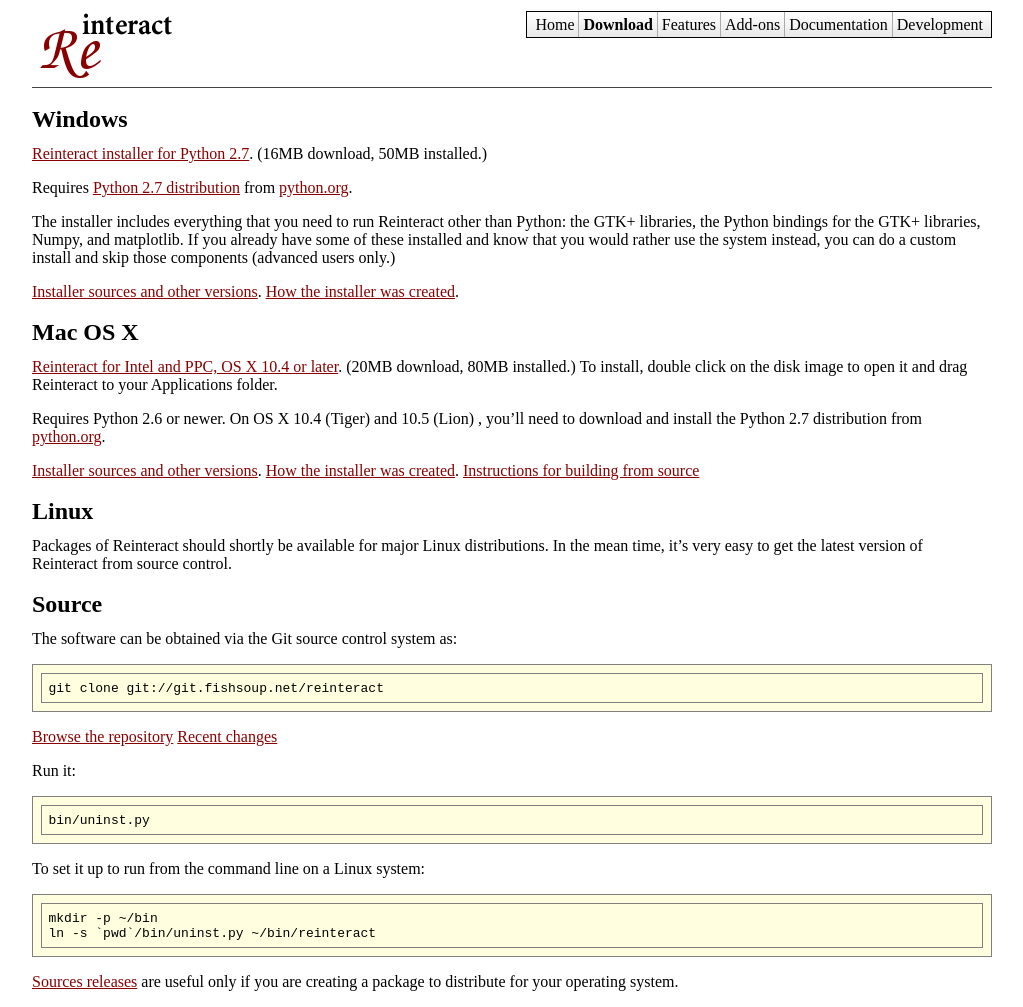
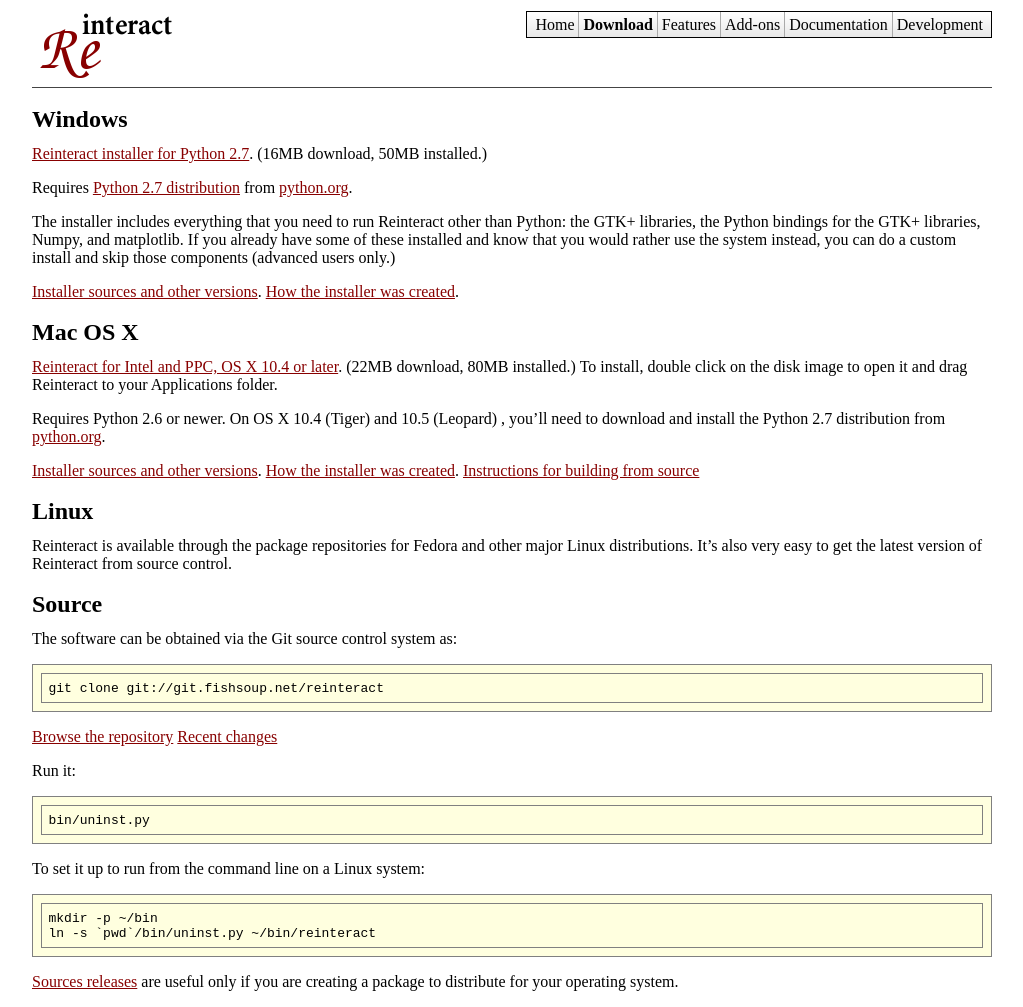
Before and after one commit to reinteract/reinteract-web, a Jekyll site: the page built from download.md, in a window 1280 px wide. Shown: the whole page, without its empty margins (128-1151 px from the left). Built offline with Jekyll 4.4.1, drawn with Linux system fonts in a browser that asks for light colours.

Commit message:
download.md: update for 0.5.9 release

```diff
--- a/download.md
+++ b/download.md
@@ -6,7 +6,7 @@ page: download
 
 <h2><a id="Windows">Windows</a></h2>
 
-[Reinteract installer for Python 2.7](http://www.reinteract.org/download/windows/Reinteract-0.5.0-python2.6.msi). (16MB download, 50MB installed.)
+[Reinteract installer for Python 2.7](http://www.reinteract.org/download/windows/Reinteract-0.5.9-python2.7.msi). (16MB download, 50MB installed.)
 
 Requires [Python 2.7 distribution](http://www.python.org/ftp/python/2.7.2/python-2.7.2.msi) from [python.org](http://python.org/download/).
 
@@ -16,15 +16,15 @@ The installer includes everything that you need to run Reinteract other than Pyt
 
 <h2><a id="MacOSX">Mac OS X</a></h2>
 
-[Reinteract for Intel and PPC, OS X 10.4 or later](http://www.reinteract.org/download/osx/Reinteract-0.5.0.dmg). (20MB download, 80MB installed.) To install, double click on the disk image to open it and drag Reinteract to your Applications folder.
+[Reinteract for Intel and PPC, OS X 10.4 or later](http://www.reinteract.org/download/osx/Reinteract-0.5.9.dmg). (22MB download, 80MB installed.) To install, double click on the disk image to open it and drag Reinteract to your Applications folder.
 
-Requires Python 2.6 or newer. On OS X 10.4 (Tiger) and 10.5 (Lion) , you'll need to download and install the Python 2.7 distribution from [python.org](http://python.org/download).
+Requires Python 2.6 or newer. On OS X 10.4 (Tiger) and 10.5 (Leopard) , you'll need to download and install the Python 2.7 distribution from [python.org](http://python.org/download).
 
 [Installer sources and other versions](http://www.reinteract.org/download/osx/). [How the installer was created](http://git.fishsoup.net/cgit/reinteract/tree/tools/build_bundle/README). [Instructions for building from source](http://git.fishsoup.net/cgit/reinteract/tree/tools/build_deps_osx/README)
 
 <h2><a id="Linux">Linux</a></h2>
 
-Packages of Reinteract should shortly be available for major Linux distributions. In the mean time, it's very easy to get the latest version of Reinteract from source control.
+Reinteract is available through the package repositories for Fedora and other major Linux distributions. It's also very easy to get the latest version of Reinteract from source control.
 
 Source
 ------
```
